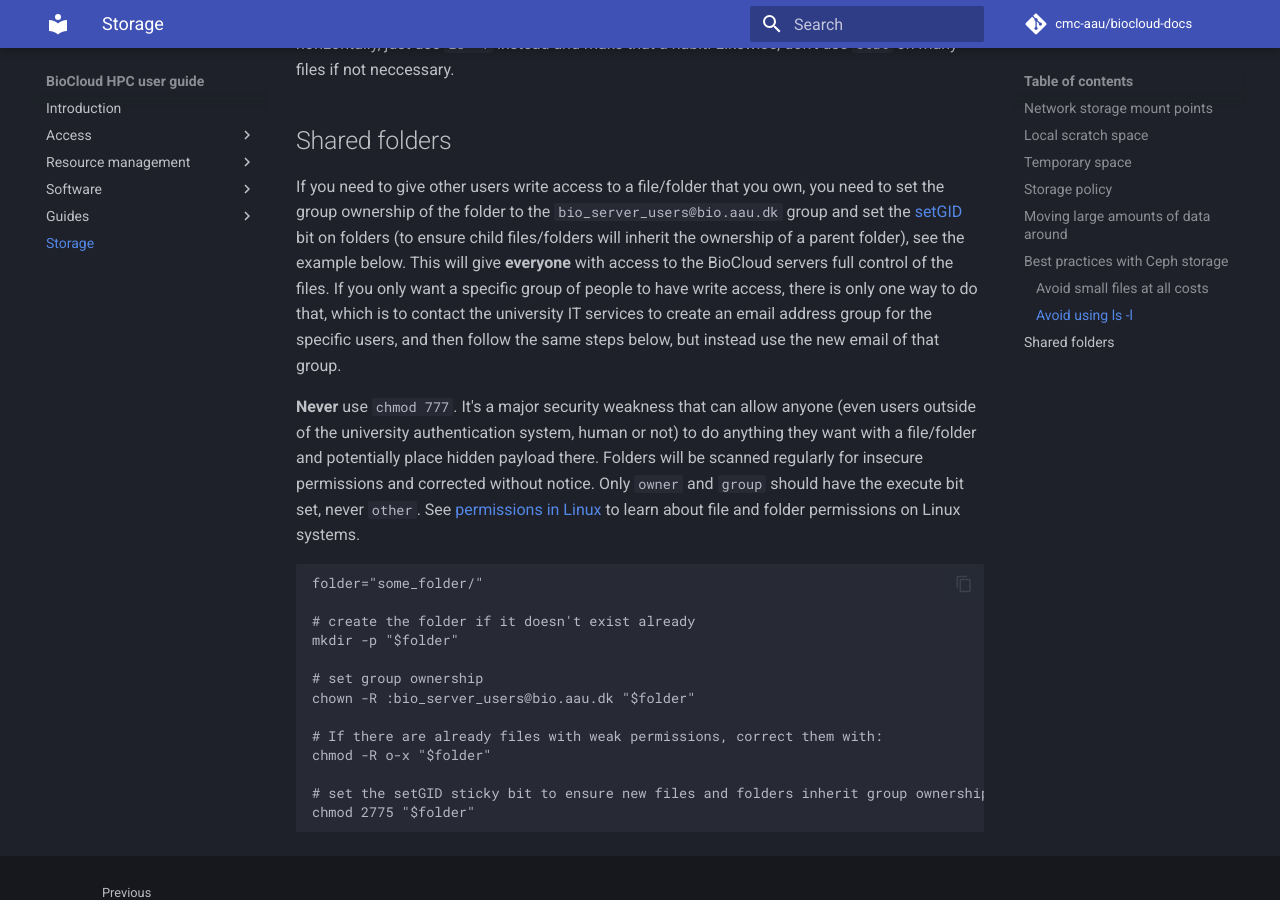
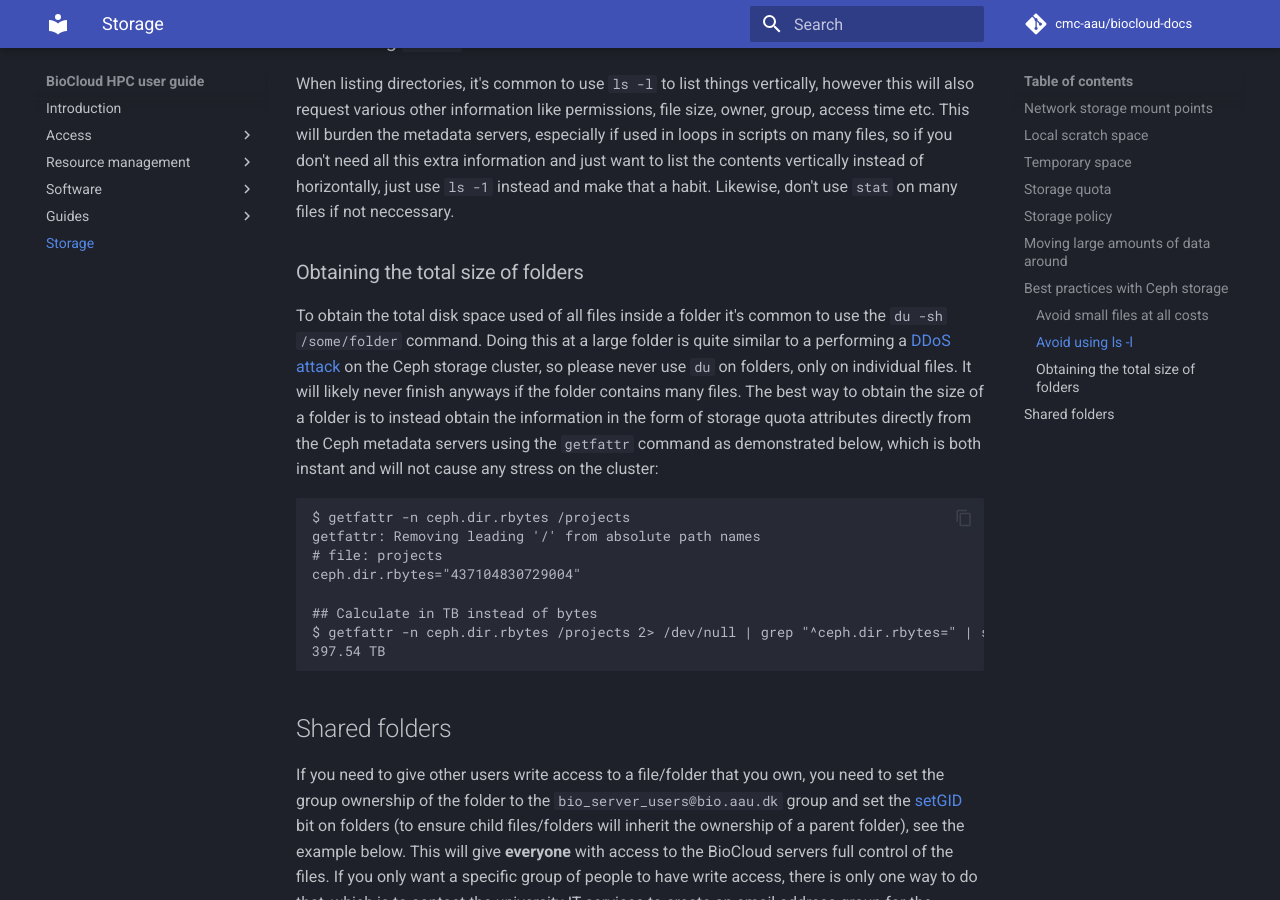
Before and after one commit to cmc-aau/hpc-docs, an MkDocs documentation site: the page built from docs/storage.md, in a window 1280 px wide and 900 px high, scrolled down 3241 px. Built offline with MkDocs 1.6.1 and Material for MkDocs 9.7.7, drawn with Linux system fonts in a browser that asks for light colours; comment, search, counter and statistics services are not loaded; some of the changed text lies outside the part shown.

Commit message:
describe storage quota

````diff
--- a/docs/storage.md
+++ b/docs/storage.md
@@ -27,6 +27,9 @@
 
 If you would need more space for temporary data on compute nodes that have no extra local scratch space, or you need even more temporary space than there's available on local scratch space, it's possible to place it on the Ceph network storage as well. However, if you choose to do so, please see the [best practices](#avoid-small-files-at-all-costs) below. It can simply be done by for example setting the environment variable `TMPDIR` early in the batch script by adding a line, fx `export TMPDIR=${HOME}/tmp`. Ensure no conflicts can occur within the folder(s) if you run multiple jobs on multiple different compute nodes at once.
 
+## Storage quota
+There is currently no storage quota set, but you can see the storage used of your home folder by running `storagequota`, which is also run on login.
+
 ## Storage policy
 **Your data - your responsibility!**
 
@@ -43,6 +46,20 @@
 
 ### Avoid using `ls -l`
 When listing directories, it's common to use `ls -l` to list things vertically, however this will also request various other information like permissions, file size, owner, group, access time etc. This will burden the metadata servers, especially if used in loops in scripts on many files, so if you don't need all this extra information and just want to list the contents vertically instead of horizontally, just use `ls -1` instead and make that a habit. Likewise, don't use `stat` on many files if not neccessary.
+
+### Obtaining the total size of folders
+To obtain the total disk space used of all files inside a folder it's common to use the `du -sh /some/folder` command. Doing this at a large folder is quite similar to a performing a [DDoS attack](https://en.wikipedia.org/wiki/Denial-of-service_attack) on the Ceph storage cluster, so please never use `du` on folders, only on individual files. It will likely never finish anyways if the folder contains many files. The best way to obtain the size of a folder is to instead obtain the information in the form of storage quota attributes directly from the Ceph metadata servers using the `getfattr` command as demonstrated below, which is both instant and will not cause any stress on the cluster:
+
+```
+$ getfattr -n ceph.dir.rbytes /projects
+getfattr: Removing leading '/' from absolute path names
+# file: projects
+ceph.dir.rbytes="437104830729004"
+
+## Calculate in TB instead of bytes
+$ getfattr -n ceph.dir.rbytes /projects 2> /dev/null | grep "^ceph.dir.rbytes=" | sed 's/[^0-9]*//g' | awk '{printf "%.2f TB\n", $1 / 1024^4}'
+397.54 TB
+```
 
 ## Shared folders
 If you need to give other users write access to a file/folder that you own, you need to set the group ownership of the folder to the `bio_server_users@bio.aau.dk` group and set the [setGID](https://www.geeksforgeeks.org/setuid-setgid-and-sticky-bits-in-linux-file-permissions/) bit on folders (to ensure child files/folders will inherit the ownership of a parent folder), see the example below. This will give **everyone** with access to the BioCloud servers full control of the files. If you only want a specific group of people to have write access, there is only one way to do that, which is to contact the university IT services to create an email address group for the specific users, and then follow the same steps below, but instead use the new email of that group.
````
